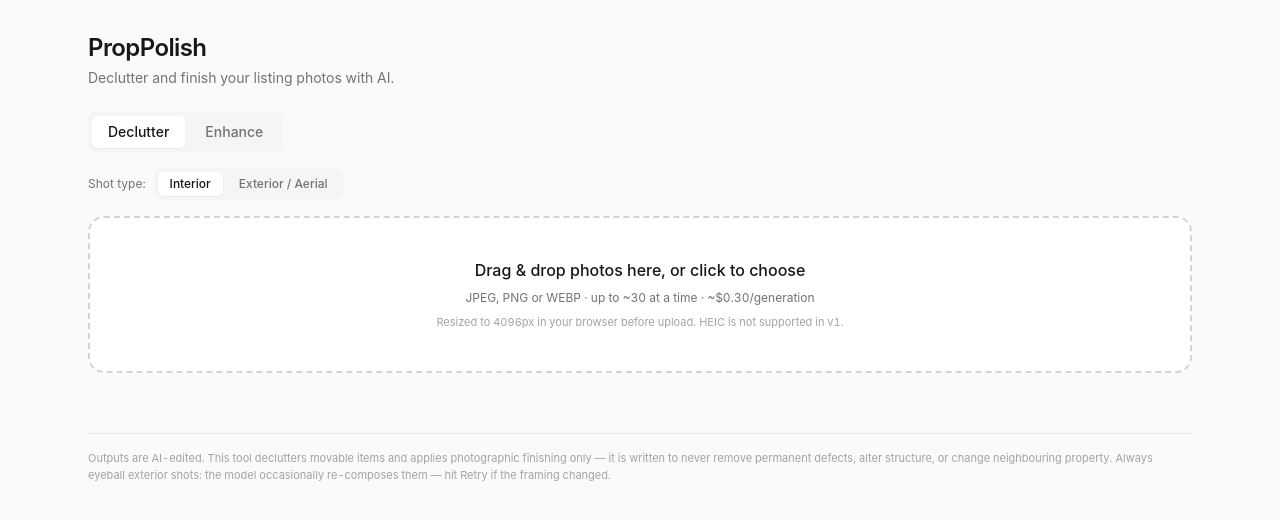
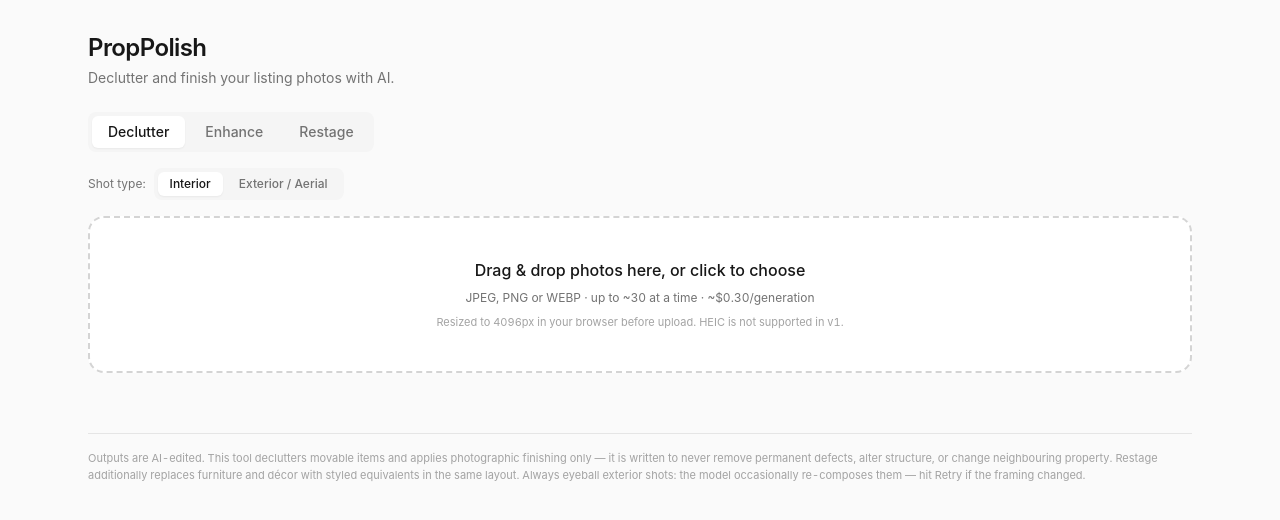
Before and after one commit to jaydengilfillan/proppolish, a Next.js app: page / in a window 1280 px wide. Shown: the top 520 px of the page. Built offline with nearby package versions, Linux system fonts and the light colour scheme.

Commit message:
Add 'Restage' tab and update footer information
Added 'Restage' tab label and updated footer note to include restaging details.

```diff
--- a/src/app/page.tsx
+++ b/src/app/page.tsx
@@ -23,6 +23,7 @@
 const TAB_LABEL: Record<Tab, string> = {
   declutter: "Declutter",
   enhance: "Enhance",
+  restage: "Restage",
 };
 
 const MODE_LABEL: Record<Mode, string> = {
@@ -414,7 +415,7 @@
       <footer className="mt-10 border-t border-neutral-200 pt-4 text-[11px] leading-relaxed text-neutral-400">
         Outputs are AI-edited. This tool declutters movable items and applies
         photographic finishing only — it is written to never remove permanent
-        defects, alter structure, or change neighbouring property. Always eyeball
+        defects, alter structure, or change neighbouring property. Restage additionally replaces furniture and décor with styled equivalents in the same layout. Always eyeball
         exterior shots: the model occasionally re-composes them — hit Retry if the
         framing changed.
       </footer>
```
